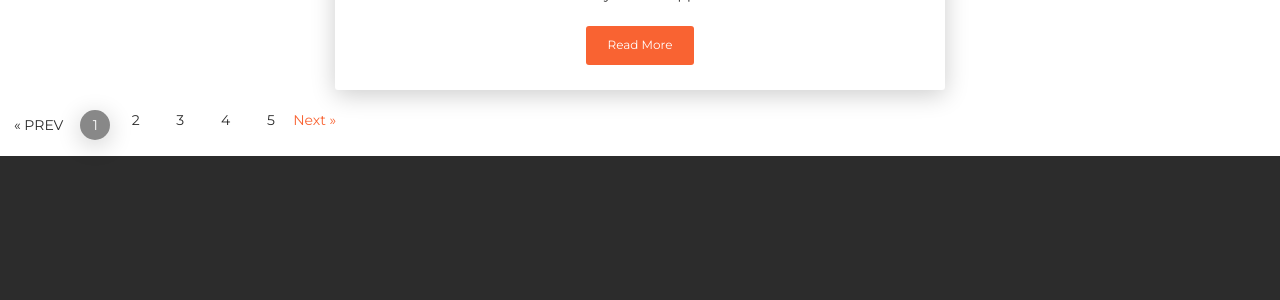
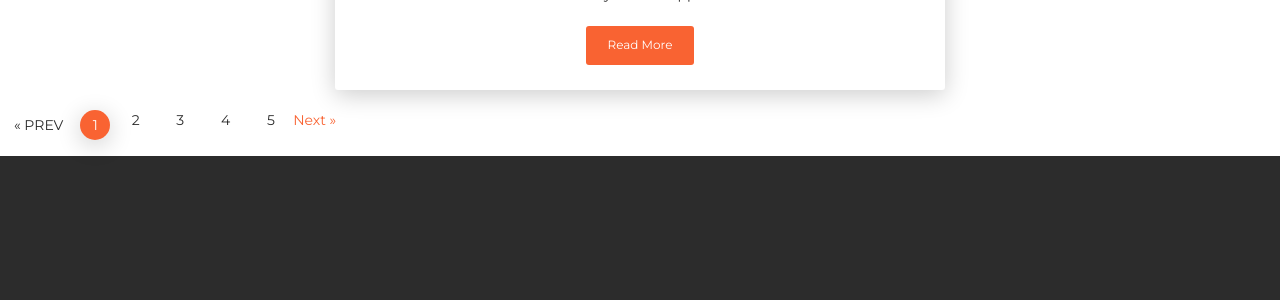
Before and after one commit to tip4programs/imbue, a Jekyll site: the page built from index.html, in a window 1280 px wide and 900 px high, scrolled down 1250 px. Shown: the part 314-614 px from the top of the window. Built offline with Jekyll 4.4.1, drawn with Linux system fonts in a browser that asks for light colours; nearby versions of some CDN libraries; the list of posts is cut into pages by our own code.

Commit message:
Update index.html

```diff
--- a/index.html
+++ b/index.html
@@ -27,7 +27,8 @@ layout: main
      </div>
 </div>
     <!-- Pagination links -->
-    <ul class="pagination">
+<center>
+    <ul class="pagination pagination-primary">
     {% if paginator.total_pages == 1 %}
         <li class="page-item active">
     <a class="page-link active" href="/imbue">&nbsp; &nbsp; &nbsp; {{ page }} &nbsp; &nbsp; &nbsp;</a>
@@ -72,3 +73,4 @@ layout: main
 </ul>
 {% endif %}
 <!-- end of pagination -->
+</center>
```
